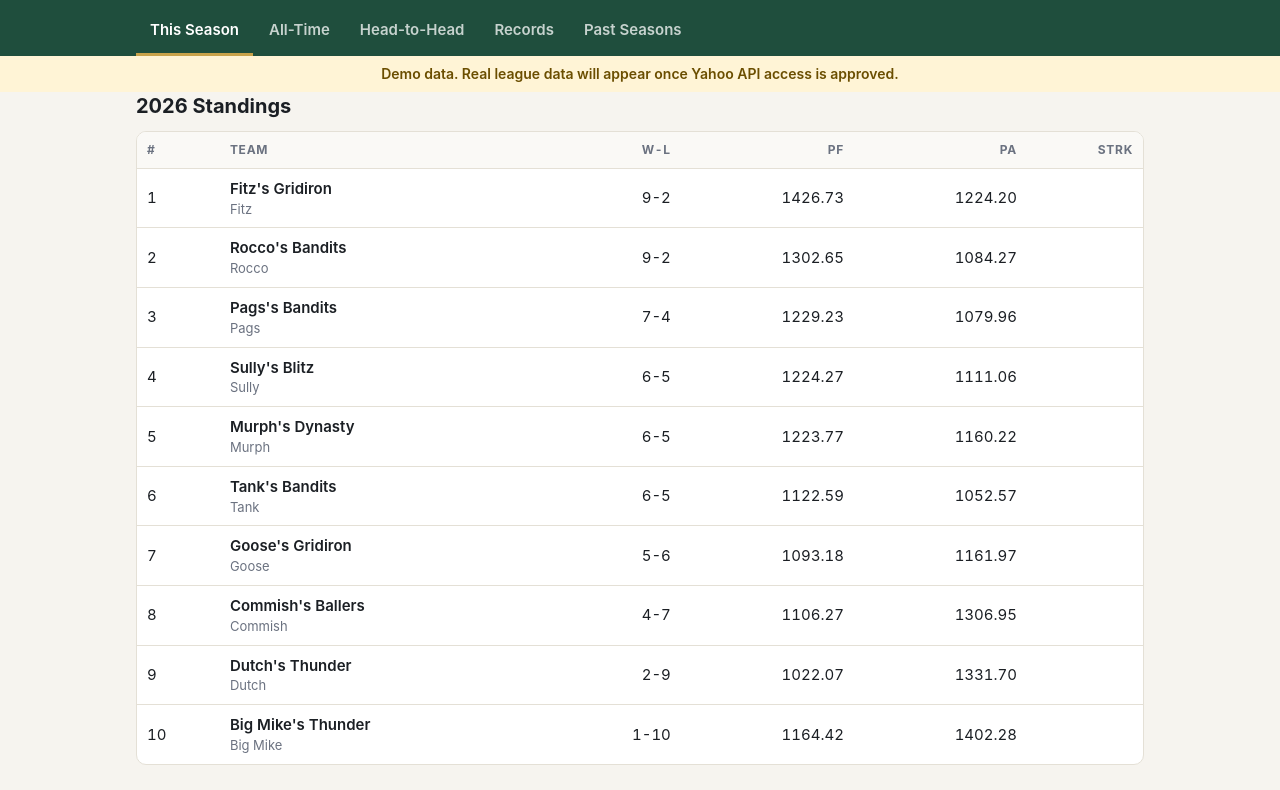
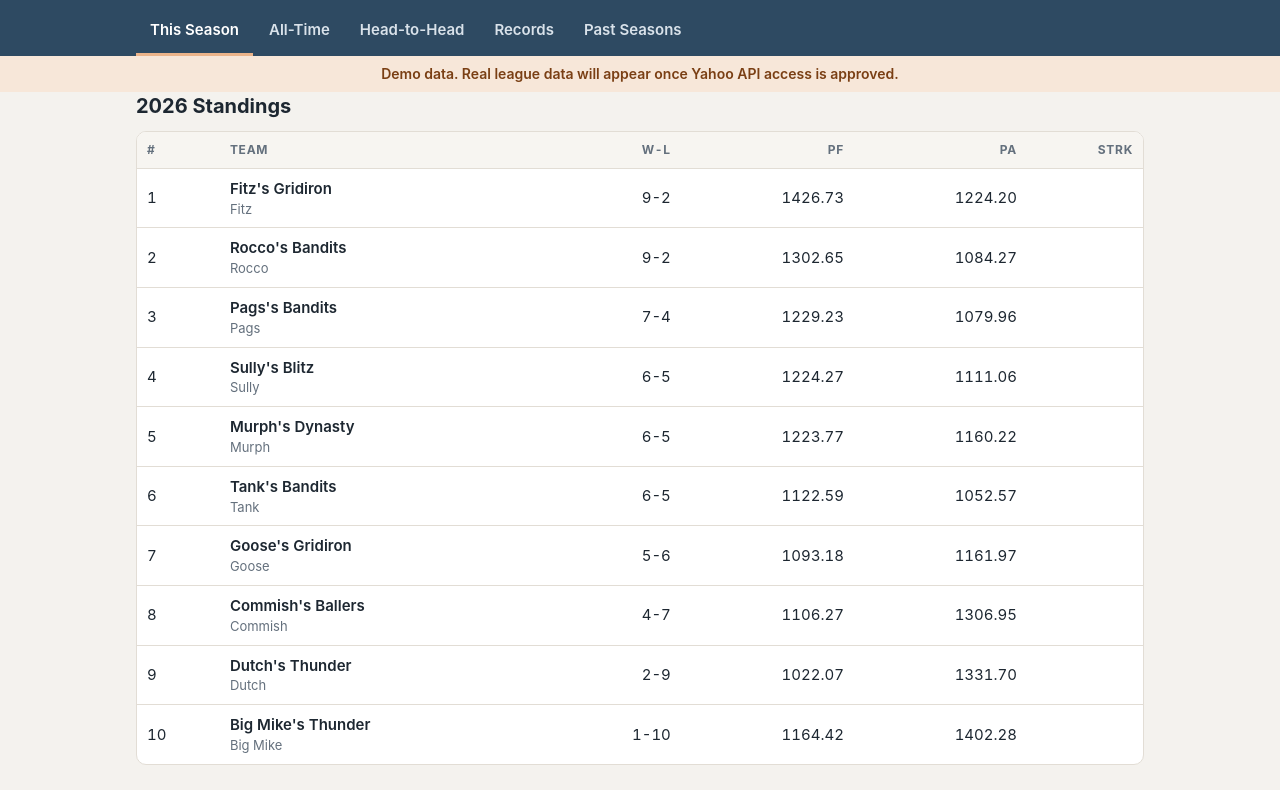
Before and after one commit to gen-gallon/richmond-league-hub, a plain HTML site: page site/index.html in a window 1280 px wide. Shown: the part 118-908 px from the top of the page. Drawn offline with Linux system fonts and the light colour scheme.

Commit message:
Restyle site in muted navy blue and burnt orange
Co-Authored-By: Claude Opus 5.5 <noreply@anthropic.com>
Claude-Session: https://claude.ai/code/session_012MELxRgh3dTuwiYEygtg85

```diff
--- a/site/style.css
+++ b/site/style.css
@@ -1,13 +1,18 @@
 :root {
-  --bg: #f6f4ef;
+  --bg: #f4f2ee;          /* warm off-white */
   --paper: #ffffff;
-  --ink: #1b1f24;
-  --muted: #6b7280;
-  --line: #e4e0d6;
-  --accent: #1f4e3d;      /* field green */
-  --accent-2: #c8a24a;    /* trophy gold */
-  --win: #1f7a4d;
-  --loss: #b4413a;
+  --ink: #1d2731;
+  --muted: #64707d;
+  --line: #e2ddd5;
+  --accent: #2e4a62;      /* dusty navy blue */
+  --accent-2: #d4895a;    /* muted burnt orange */
+  --accent-2-light: #ebb48a; /* orange that reads on the navy */
+  --orange-soft: #f7e7d9;
+  --orange-ink: #8a4a1c;
+  --blue-soft: #e4ecf2;
+  --head: #f7f5f1;
+  --win: #2c6688;
+  --loss: #b4562a;
   --radius: 10px;
   font-family: ui-sans-serif, -apple-system, "Segoe UI", Roboto, sans-serif;
 }
@@ -15,15 +20,15 @@
 body { margin: 0; background: var(--bg); color: var(--ink); font-size: 15px; line-height: 1.45; }
 .wrap { max-width: 1040px; margin: 0 auto; padding: 0 16px; }
 .masthead { background: var(--accent); color: #fff; padding: 28px 0 0; }
-.eyebrow { margin: 0; text-transform: uppercase; letter-spacing: .14em; font-size: 12px; color: var(--accent-2); font-weight: 700; }
+.eyebrow { margin: 0; text-transform: uppercase; letter-spacing: .14em; font-size: 12px; color: var(--accent-2-light); font-weight: 700; }
 h1 { margin: 4px 0 18px; font-size: clamp(26px, 5vw, 40px); letter-spacing: -.01em; }
 .tabs { display: flex; gap: 2px; overflow-x: auto; scrollbar-width: none; }
 .tabs button {
-  background: transparent; color: rgba(255,255,255,.75); border: 0; padding: 12px 14px; font: inherit; font-weight: 600;
+  background: transparent; color: #d9e2ea; border: 0; padding: 12px 14px; font: inherit; font-weight: 600;
   border-bottom: 3px solid transparent; cursor: pointer; white-space: nowrap;
 }
-.tabs button[aria-selected="true"] { color: #fff; border-bottom-color: var(--accent-2); }
-.banner { background: #fff4d6; color: #6b4e00; text-align: center; padding: 8px 16px; font-size: 14px; font-weight: 600; }
+.tabs button[aria-selected="true"] { color: #fff; border-bottom-color: var(--accent-2-light); }
+.banner { background: var(--orange-soft); color: #7a3f14; text-align: center; padding: 8px 16px; font-size: 14px; font-weight: 600; }
 main { padding: 24px 16px 8px; }
 h2 { font-size: 20px; margin: 28px 0 10px; }
 h2:first-child { margin-top: 0; }
@@ -31,14 +36,14 @@ h2:first-child { margin-top: 0; }
 .scroll { overflow-x: auto; }
 table { width: 100%; border-collapse: collapse; font-variant-numeric: tabular-nums; }
 th, td { padding: 9px 10px; text-align: left; border-bottom: 1px solid var(--line); white-space: nowrap; }
-th { font-size: 12px; text-transform: uppercase; letter-spacing: .06em; color: var(--muted); background: #faf9f6; }
+th { font-size: 12px; text-transform: uppercase; letter-spacing: .06em; color: var(--muted); background: var(--head); }
 td.num, th.num { text-align: right; }
 tr:last-child td { border-bottom: 0; }
 .team { font-weight: 600; }
 .owner { color: var(--muted); font-size: 13px; }
 .muted { color: var(--muted); }
-.pill { display: inline-block; font-size: 11px; font-weight: 700; padding: 2px 7px; border-radius: 99px; background: #eef2ef; color: var(--accent); }
-.gold { background: #f7edd2; color: #7a5a00; }
+.pill { display: inline-block; font-size: 11px; font-weight: 700; padding: 2px 7px; border-radius: 99px; background: var(--blue-soft); color: var(--accent); }
+.gold { background: var(--orange-soft); color: var(--orange-ink); }
 .W { color: var(--win); font-weight: 700; } .L { color: var(--loss); font-weight: 700; }
 .grid { display: grid; gap: 12px; grid-template-columns: repeat(auto-fill, minmax(300px, 1fr)); }
 .matchup { padding: 12px 14px; }
@@ -52,8 +57,8 @@ select { font: inherit; padding: 6px 10px; border-radius: 8px; border: 1px solid
 .champ { padding: 12px 14px; border-left: 4px solid var(--accent-2); }
 .champ .yr { font-weight: 800; font-size: 18px; }
 .h2h td { text-align: center; font-size: 13px; }
-.h2h td.self { background: #f1efe9; }
-.h2h th.rowh { text-align: left; position: sticky; left: 0; background: #faf9f6; }
+.h2h td.self { background: #eeeae3; }
+.h2h th.rowh { text-align: left; position: sticky; left: 0; background: var(--head); }
 .footer { padding: 24px 16px 40px; font-size: 13px; }
 .footer p { margin: 4px 0; }
 .error { color: var(--loss); }
```
